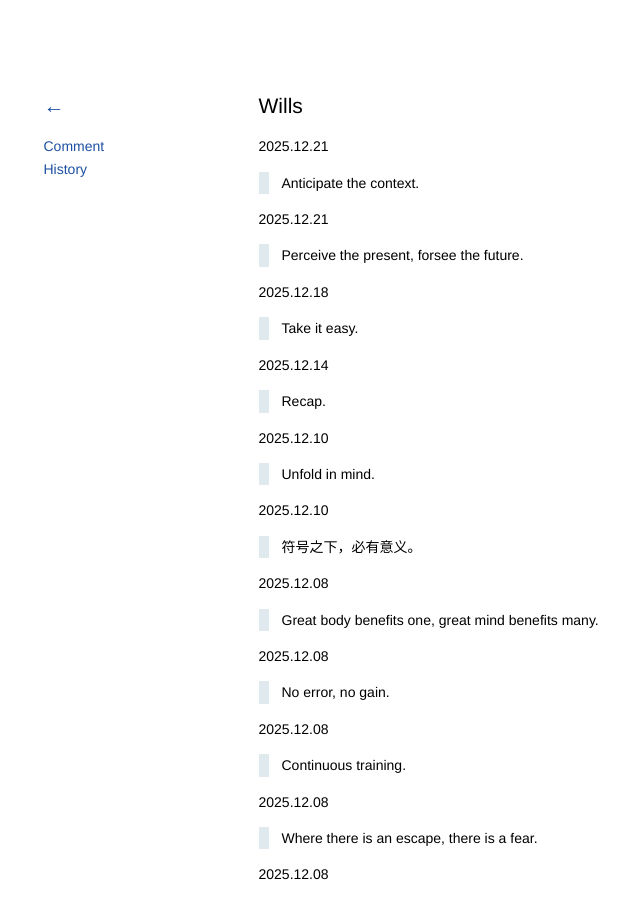
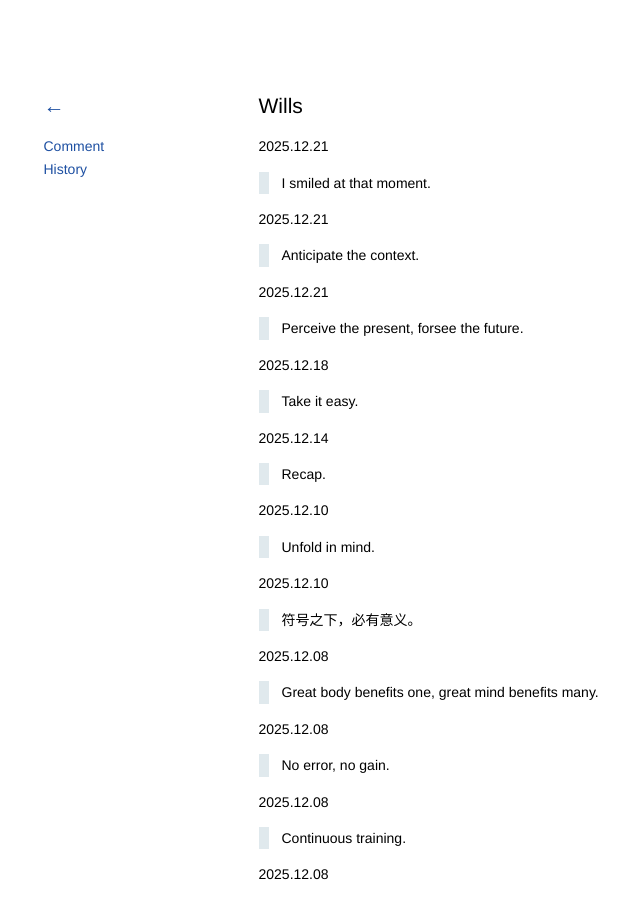
Before and after one commit to kidlj/awei, a Jekyll site: the page built from _wiki/wills.md, in a window 1280 px wide and 900 px high. Shown: the whole window, without its empty margins (89-729 px from the left). Built offline with Jekyll 4.4.1, drawn with Linux system fonts in a browser that asks for light colours.

Commit message:
update wills

```diff
--- a/_wiki/wills.md
+++ b/_wiki/wills.md
@@ -1,6 +1,10 @@
 ---
 title: Wills
 ---
+
+2025.12.21
+
+> I smiled at that moment.
 
 2025.12.21
 
```
